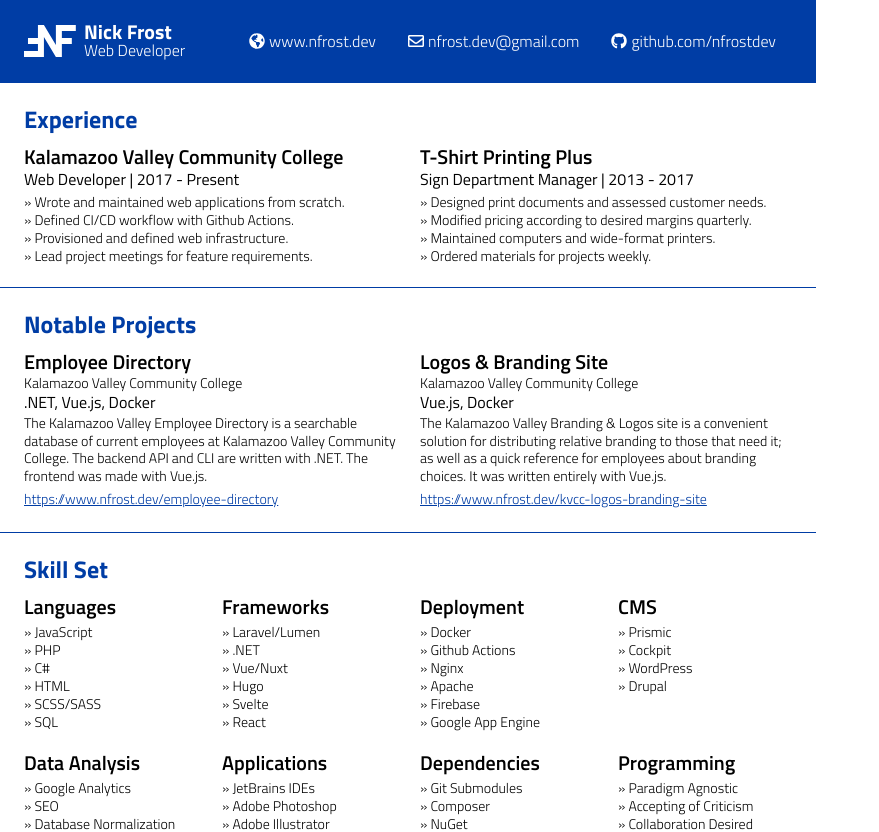
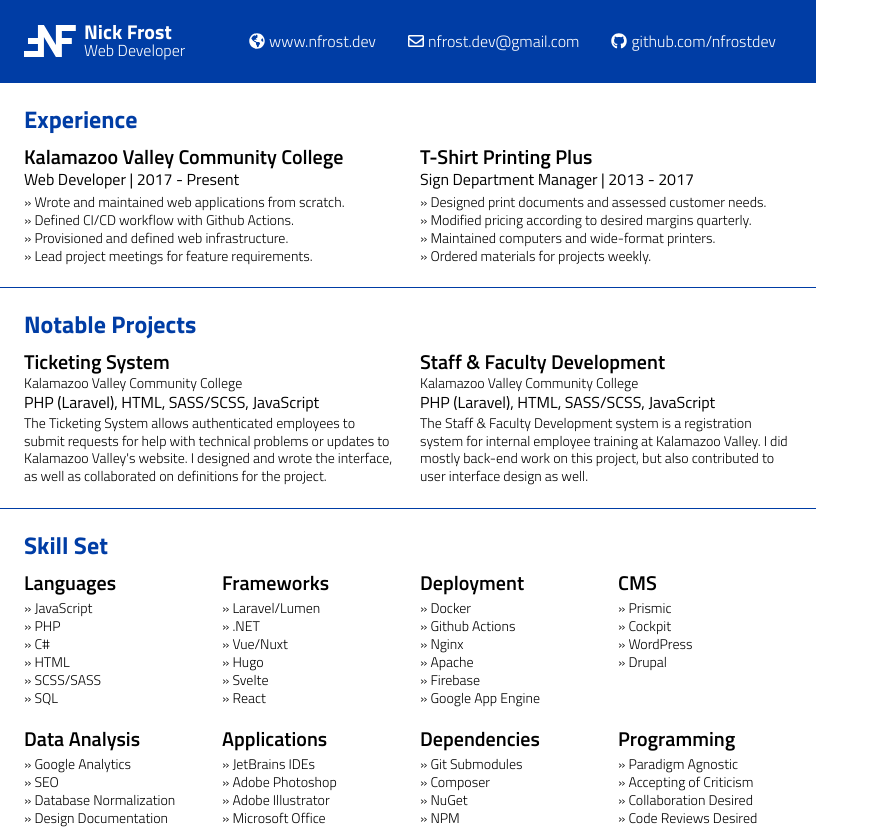
Before and after one commit to nickfrostus/html-resume, a Vue app: page / in a window 1280 px wide. Shown: the top 832 px of the page, without its empty margins (0-879 px from the left). Built offline with nearby package versions, Linux system fonts and the light colour scheme.

Commit message:
denote tailoring for scss and vue

```diff
--- a/src/App.vue
+++ b/src/App.vue
@@ -28,16 +28,16 @@
 
         <h2>Notable Projects</h2>
         <div class="container">
-            <notable-project title="Employee Directory"
+            <notable-project title="Ticketing System"
                              client="Kalamazoo Valley Community College"
-                             technologies=".NET, Vue.js, Docker"
-                             description="The Kalamazoo Valley Employee Directory is a searchable database of current employees at Kalamazoo Valley Community College. The backend API and CLI are written with .NET. The frontend was made with Vue.js."
-                             link="https://www.nfrost.dev/employee-directory"/>
-            <notable-project title="Logos & Branding Site"
+                             technologies="PHP (Laravel), HTML, SASS/SCSS, JavaScript"
+                             description="The Ticketing System allows authenticated employees to submit requests for help with technical problems or updates to Kalamazoo Valley's website. I designed and wrote the interface, as well as collaborated on definitions for the project."
+                             link=""/>
+            <notable-project title="Staff & Faculty Development"
                              client="Kalamazoo Valley Community College"
-                             technologies="Vue.js, Docker"
-                             description="The Kalamazoo Valley Branding & Logos site is a convenient solution for distributing relative branding to those that need it; as well as a quick reference for employees about branding choices. It was written entirely with Vue.js."
-                             link="https://www.nfrost.dev/kvcc-logos-branding-site"/>
+                             technologies="PHP (Laravel), HTML, SASS/SCSS, JavaScript"
+                             description="The Staff & Faculty Development system is a registration system for internal employee training at Kalamazoo Valley. I did mostly back-end work on this project, but also contributed to user interface design as well."
+                             link=""/>
         </div>
 
         <h2>Skill Set</h2>
--- a/src/components/NotableProject.vue
+++ b/src/components/NotableProject.vue
@@ -4,7 +4,7 @@
         <div class="client">{{ client }}</div>
         <div class="languages">{{ technologies }}</div>
         <p class="description">{{ description }}</p>
-        <div class="more-info"><a :href="link" target="_blank" rel="noopener">{{ link }}</a></div>
+        <div class="more-info" v-if="link"><a :href="link" target="_blank" rel="noopener">{{ link }}</a></div>
     </div>
 </template>
 
```
Also changed, not shown: 2 other files (tests, documents, lock files or other folders).
